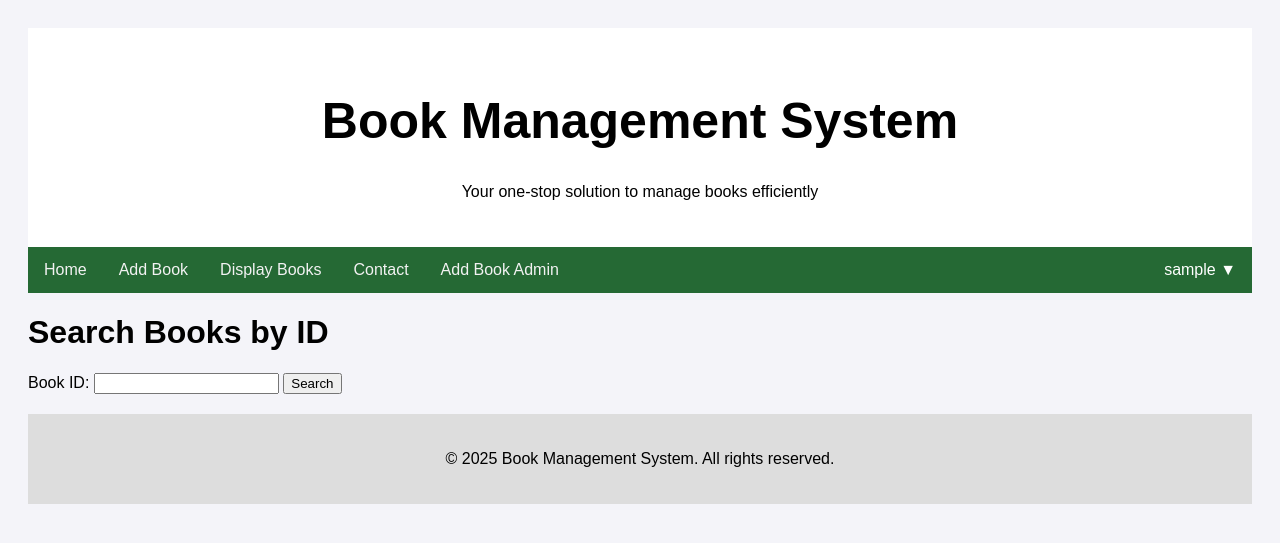
After one commit to muhammadhaikalbinazman/dtd3033_grp, a PHP site: page /search_books.php in a window 1280 px wide. The commit adds this page. Shown: the top 543 px of the page. Run offline with PHP 8.4, Linux system fonts and the light colour scheme; the visitor is signed in with stand-in values (Sample User, id 1).

Commit message:
version 1.4

```diff
--- a/add_book.php
+++ b/add_book.php
@@ -38,11 +38,6 @@ $conn->close();
     <title>Book Input Form</title>
     <link rel="stylesheet" href="layout.css">
     <style>
-        body {
-            font-family: Arial, sans-serif;
-            background-color: #f4f4f9;
-            padding: 20px;
-        }
 
         .container {
             background-color: #ffffff;
--- a/display_books.php
+++ b/display_books.php
@@ -28,12 +28,6 @@ if (!$result) {
     <title>Books</title>
     <link rel="stylesheet" href="layout.css">
     <style>
-        body {
-            font-family: Arial, sans-serif;
-            background-color: #f4f4f9;
-            padding: 20px;
-        }
-
         .container {
             background-color: #ffffff;
             padding: 30px;
--- a/layout.css
+++ b/layout.css
@@ -3,9 +3,9 @@
   }
 
   body {
-    font-family: Arial;
-    padding: 10px;
-    background: #f1f1f1;
+    font-family: Arial, sans-serif;
+    background-color: #f4f4f9;
+    padding: 20px;
 }
 
   /* Header/Blog Title */
@@ -22,7 +22,7 @@
 /* Style the top navigation bar */
 .topnav {
     overflow: hidden;
-    background-color: #333;
+    background-color: #256934; /* Updated color */
 }
 
 /* Style the topnav links */
@@ -69,6 +69,16 @@
     clear: both;
   }
 
+  .feature-link {
+    display: block;
+    text-decoration: none;
+    color: inherit;
+    border: 1px solid #ccc;
+    border-radius: 5px;
+    background-color: #f9f9f9;
+    transition: background-color 0.3s ease;
+}
+
   /* Footer */
   .footer {
     padding: 20px;
--- a/menu.php
+++ b/menu.php
@@ -7,6 +7,7 @@ session_start(); // Start the session to access session variables
     <a href="add_book.php">Add Book</a>
     <a href="display_books.php">Display Books</a>
     <a href="contact.php">Contact</a>
+    <a href="add_book(admin).php">Add Book Admin</a>
     <div class="dropdown" style="float:right">
         <button class="dropbtn"><?php echo htmlspecialchars($_SESSION['user']); ?> ▼</button>
         <div class="dropdown-content">
@@ -16,25 +17,6 @@ session_start(); // Start the session to access session variables
 </div>
 
 <style>
-    .topnav {
-        overflow: hidden;
-        background-color: #333;
-    }
-
-    .topnav a {
-        float: left;
-        display: block;
-        color: #f2f2f2;
-        text-align: center;
-        padding: 14px 16px;
-        text-decoration: none;
-    }
-
-    .topnav a:hover {
-        background-color: #ddd;
-        color: black;
-    }
-
     .dropdown {
         float: right;
         overflow: hidden;
--- a/register.php
+++ b/register.php
@@ -59,8 +59,6 @@ if ($_SERVER['REQUEST_METHOD'] === 'POST') {
             sendResponse(false, "Passwords do not match.");
         }
 
-        // HERE IS WHERE WE ADD THE SPECIFIC ERROR HANDLING FOR USERNAME AND EMAIL
-
         // Check if username exists
         $check_username = "SELECT user_id FROM users WHERE name = ?";
         $stmt = $conn->prepare($check_username);
@@ -94,7 +92,7 @@ if ($_SERVER['REQUEST_METHOD'] === 'POST') {
         $hashed_password = password_hash($password, PASSWORD_DEFAULT);
 
         // Insert new user into the database
-        $insert_query = "INSERT INTO users (name, email, password, role) VALUES (?, ?, ?, 'user')";
+        $insert_query = "INSERT INTO users (name, email, password, role) VALUES (?, ?, ?, 'student')";
         $insert_stmt = $conn->prepare($insert_query);
 
         if (!$insert_stmt) {
@@ -109,7 +107,7 @@ if ($_SERVER['REQUEST_METHOD'] === 'POST') {
             // Set session variables for the new user
             $_SESSION['user_id'] = $conn->insert_id;
             $_SESSION['username'] = $username;
-            $_SESSION['role'] = 'user';
+            $_SESSION['role'] = 'student';
 
             sendResponse(true, "Registration successful!");
         } else {
--- /dev/null
+++ b/search_books.php
@@ -0,0 +1,76 @@
+<?php
+// Include database configuration
+include 'dbconfig.php';
+
+// Initialize variables
+$book_id = '';
+$book = null;
+$error = '';
+
+// Handle form submission
+if ($_SERVER['REQUEST_METHOD'] === 'POST') {
+    $book_id = trim($_POST['book_id']);
+
+    // Validate book_id
+    if (empty($book_id)) {
+        $error = 'Please enter a book ID.';
+    } else {
+        // Prepare and execute the query
+        $query = "SELECT * FROM bookform WHERE book_id = ?";
+        $stmt = $conn->prepare($query);
+        $stmt->bind_param("i", $book_id);
+        $stmt->execute();
+        $result = $stmt->get_result();
+
+        // Check if the book exists
+        if ($result->num_rows > 0) {
+            $book = $result->fetch_assoc();
+        } else {
+            $error = 'No book found with the given ID.';
+        }
+
+        $stmt->close();
+    }
+}
+
+// Close the database connection
+$conn->close();
+?>
+
+<!DOCTYPE html>
+<html lang="en">
+<head>
+    <meta charset="UTF-8">
+    <meta name="viewport" content="width=device-width, initial-scale=1.0">
+    <title>Search Books</title>
+    <link rel="stylesheet" href="layout.css">
+</head>
+<body>
+
+<?php
+include 'header.php';
+include 'menu.php';
+ ?>
+    <div class="container">
+        <h1>Search Books by ID</h1>
+        <form action="search_books.php" method="POST">
+            <label for="book_id">Book ID:</label>
+            <input type="number" id="book_id" name="book_id" value="<?php echo htmlspecialchars($book_id); ?>" required>
+            <button type="submit">Search</button>
+        </form>
+
+        <?php if ($error): ?>
+            <p style="color: red;"><?php echo htmlspecialchars($error); ?></p>
+        <?php endif; ?>
+
+        <?php if ($book): ?>
+            <h2>Book Details</h2>
+            <p><strong>ID:</strong> <?php echo htmlspecialchars($book['book_id']); ?></p>
+            <p><strong>Title:</strong> <?php echo htmlspecialchars($book['title']); ?></p>
+            <p><strong>Author:</strong> <?php echo htmlspecialchars($book['author']); ?></p>
+            <p><strong>Publication Year:</strong> <?php echo htmlspecialchars($book['publication_year']); ?></p>
+        <?php endif; ?>
+    </div>
+<?php include 'footer.php'; ?>
+</body>
+</html>
```
Also changed, not shown: add_book(admin).php (added, +84 -0 lines), index.php (+28 -11 lines), img/Wallpaper.jpg (added). Lines whose indentation alone changed are shown as unchanged.
